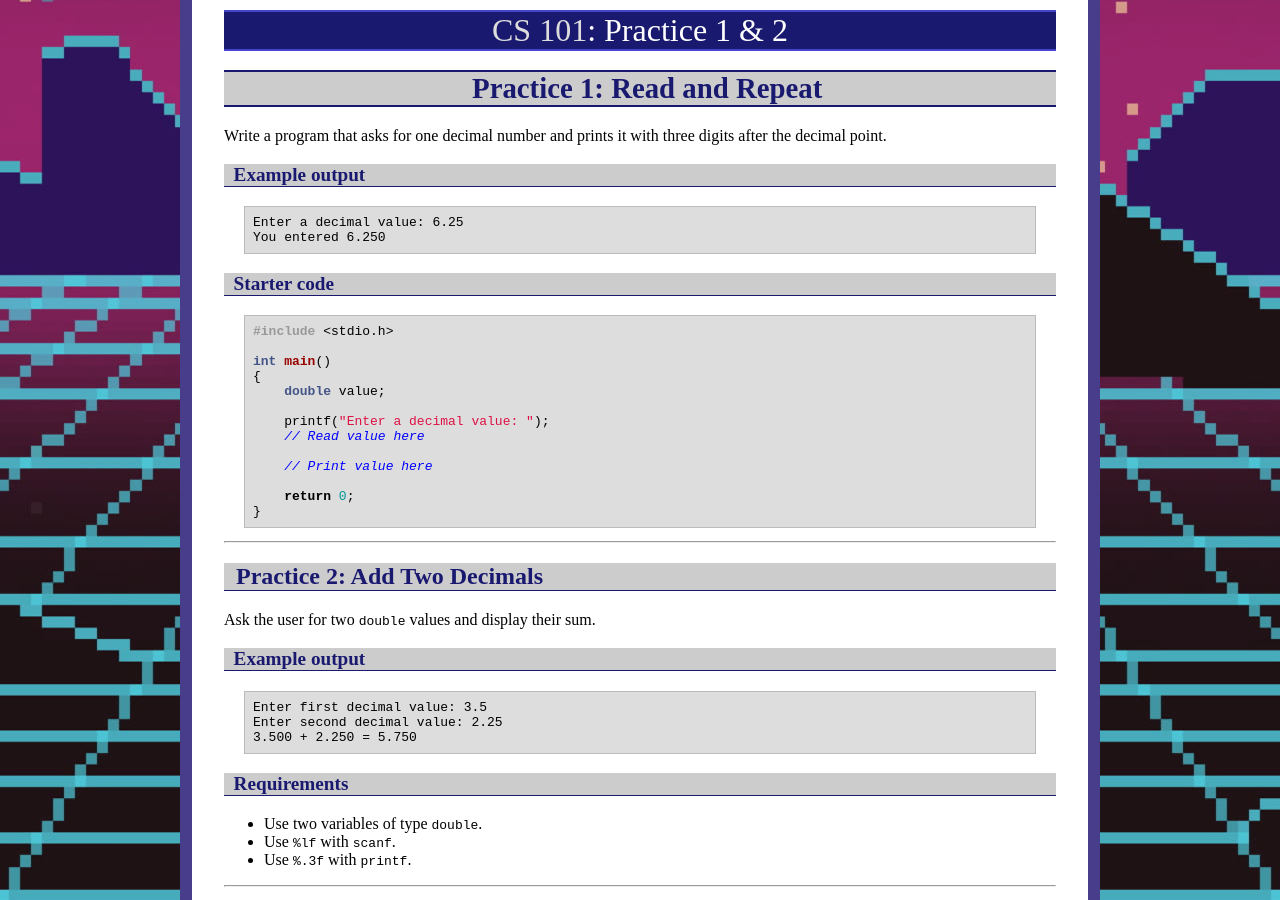
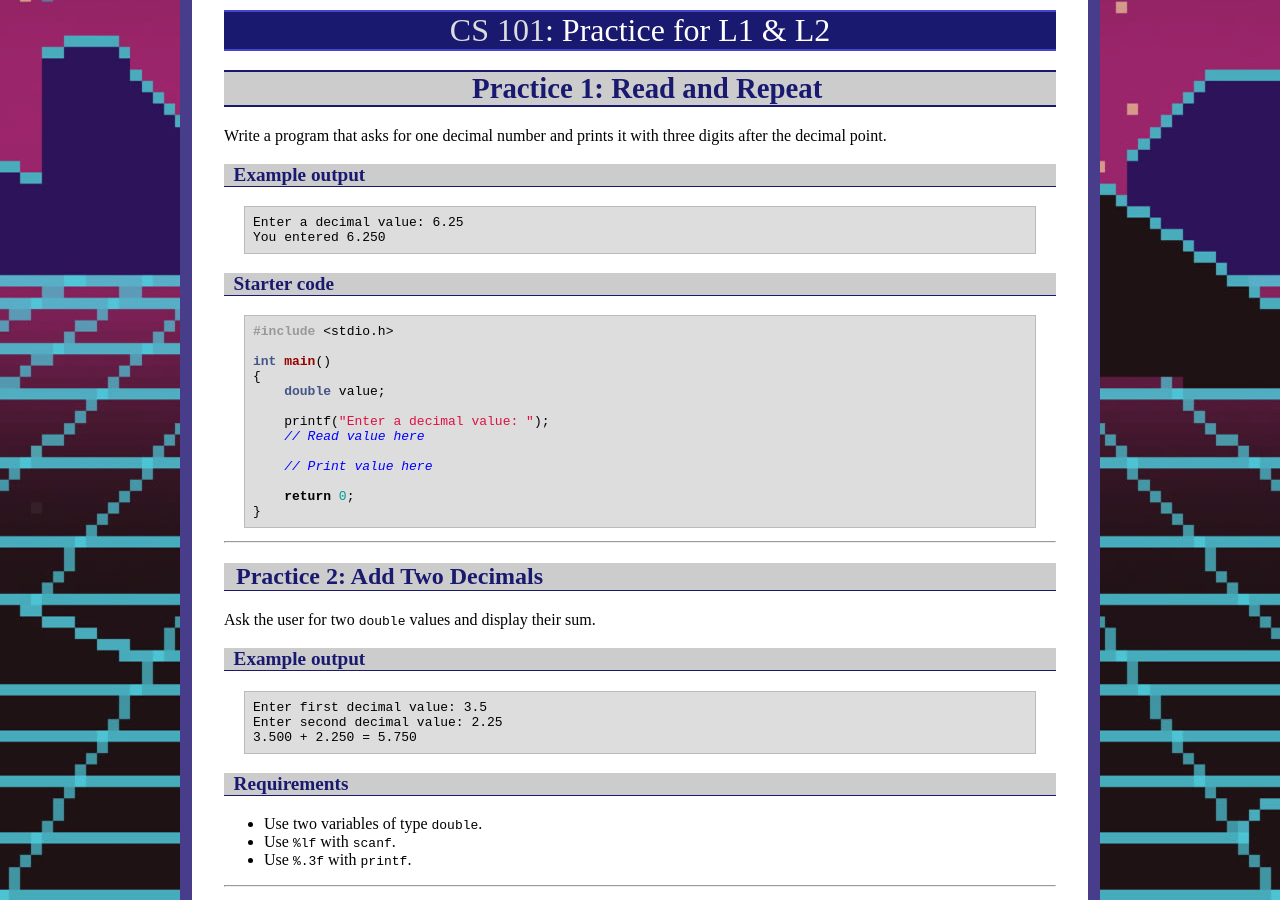
Before and after one commit to ycpcs/cs101-fall2026, a Jekyll site: the page built from practices/p1.md, in a window 1280 px wide and 900 px high. Built offline with Jekyll 4.4.1, drawn with Linux system fonts in a browser that asks for light colours.

Commit message:
Update p1.md

```diff
--- a/practices/p1.md
+++ b/practices/p1.md
@@ -1,6 +1,6 @@
 ---
 layout: default
-title: "Practice 1 & 2"
+title: "Practice for L1 & L2"
 ---
 
 # Practice 1: Read and Repeat
```
